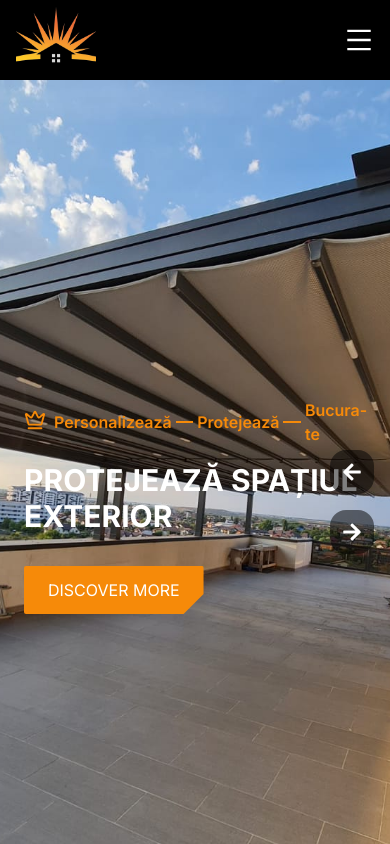
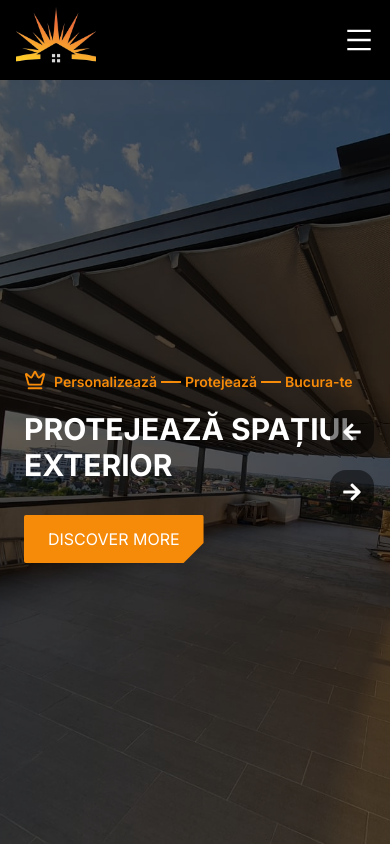
Before and after one commit to mocanuandrei1/sun-pro-2, a Next.js app: page / in a window 390 px wide. Shown: the top 844 px of the page. Built offline with nearby package versions, Linux system fonts and the light colour scheme.

Commit message:
chore: Update Hero component styles and animation

```diff
--- a/src/components/Hero.js
+++ b/src/components/Hero.js
@@ -48,23 +48,22 @@ export default function Hero() {
   };
 
   return (
-    <section className="relative h-screen bg-black px-6 lg:px-20">
+    <section className="relative lg:h-screen h-[calc(100vh-80px)] bg-black lg:px-20 overflow-hidden">
       <Image
         src={images[currentImageIndex]}
         alt="Background Image"
-        layout="fill"
-        objectFit="cover"
+        fill={true}
         quality={100}
-        className="z-0 "
+        className="object-cover"
         key={currentImageIndex}
       />
       <div
-        key={currentImageIndex}
+        key={`content-${currentImageIndex}`}
         className="relative grid lg:grid-cols-2 grid-cols-1 items-center text-white h-full w-full text-center z-20"
       >
-        <div className="absolute inset-0 bg-black lg:opacity-60 opacity-0 w-full h-full clip-hero lg:animate-slideInClipDesktop lg:w-[70%]"></div>
-        <div className="col-start-2 text-left">
-          <div className="flex items-center lg:text-lg text-base text-[#f68a09] font-semibold space-y-2">
+        <div className="absolute inset-0 bg-black opacity-60 w-full h-full lg:clip-hero lg:animate-slideInClipDesktop lg:w-[70%]"></div>
+        <div className="col-start-2 text-left pl-6">
+          <div className="flex items-center lg:text-lg text-sm text-[#f68a09] font-semibold space-y-2">
             <span className="animate-fade-in-down delay-[0.1s]">
               <LuCrown className="text-3xl pr-2 mt-1" />
             </span>
```
